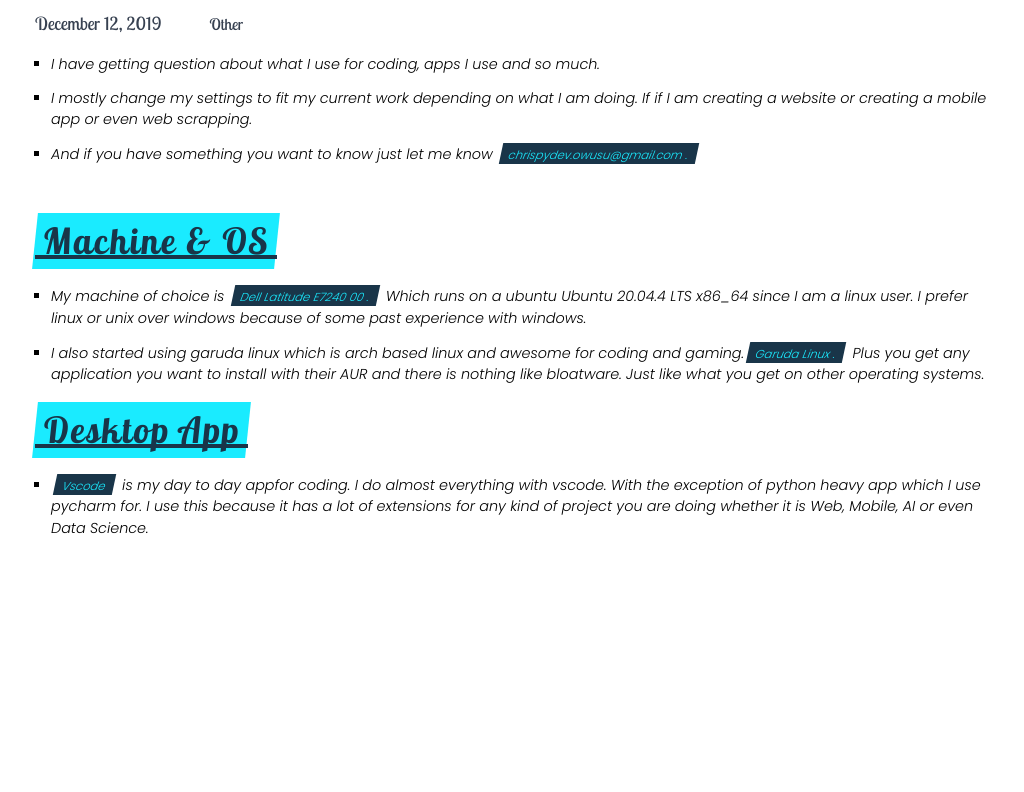
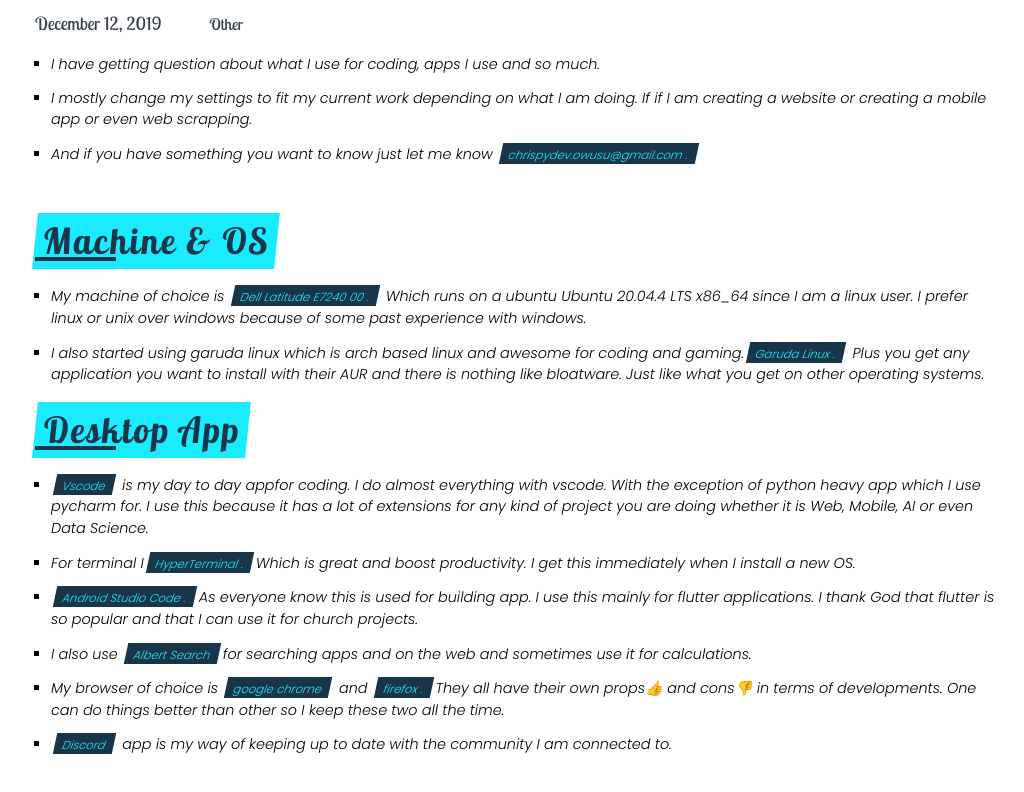
Before and after one commit to chrispydev/chrispydev-old, a Next.js app: page /uses in a window 1280 px wide. Shown: the part 731-1523 px from the top of the page, without its empty margins (117-1141 px from the left). Before the commit the page ends 1311 px from the top, so only its background shows below. Built offline with nearby package versions, Linux system fonts and the light colour scheme; what tailwindcss-selection-variant would draw is missing.

Commit message:
Competed Desktop apps

```diff
--- a/components/Form.js
+++ b/components/Form.js
@@ -49,7 +49,7 @@
           alert(
             'took too long to send check internet connection and resend message'
           );
-        }, 10000);
+        }, 8000);
       }
     } catch (error) {
       setShow(false);
@@ -82,6 +82,7 @@
                   onChange={(e) => {
                     setFirstName(e.target.value);
                   }}
+                  required
                   value={firstName}
                   type='text'
                   name='first-name'
@@ -102,6 +103,7 @@
                   onChange={(e) => {
                     setLastName(e.target.value);
                   }}
+                  required
                   value={lastName}
                   type='text'
                   name='last-name'
@@ -122,6 +124,7 @@
                   onChange={(e) => {
                     setEmail(e.target.value);
                   }}
+                  required
                   value={email}
                   type='email'
                   name='email-address'
@@ -149,6 +152,7 @@
                   onChange={(e) => {
                     setPhoneNumber(e.target.value);
                   }}
+                  required
                   value={phoneNumber}
                   type='tel'
                   name='subject'
@@ -168,6 +172,7 @@
                   onChange={(e) => {
                     setSubject(e.target.value);
                   }}
+                  required
                   value={subject}
                   type='text'
                   name='subject'
@@ -199,8 +204,7 @@
                 firstName.length === 0 &&
                 lastName.length === 0 &&
                 email.length === 0 &&
-                subject.length === 0 &&
-                message.length === 0
+                subject.length === 0
                   ? true
                   : false
               }
--- a/components/Heading.js
+++ b/components/Heading.js
@@ -3,14 +3,14 @@
     <div
       className={
         center
-          ? `relative w-[max-content] mx-auto flex justify-center  items-center`
-          : `relative w-[max-content]  flex justify-start items-center`
+          ? `relative  mx-auto flex justify-center  items-center`
+          : `relative   flex justify-start items-center`
       }
     >
       <h1 className='font-lobsterTwo text-4xl font-black capitalize text-center text-primary bg-secondary max-w-max transform -skew-x-6 p-2 tracking-wider'>
         {headingText}
       </h1>
-      <span className='absolute w-full h-1 bg-primary bottom-2.5 lef-1/2'></span>
+      <span className='absolute w-1/12 h-1 bg-primary bottom-2 lef-1/2'></span>
     </div>
   );
 }
--- a/pages/uses.js
+++ b/pages/uses.js
@@ -72,7 +72,56 @@
                 you are doing whether it is Web, Mobile, AI or even Data
                 Science.
               </li>
+              <li>
+                For terminal I
+                <a href='https://hyper.is/'>
+                  <HighlightText highlightText='HyperTerminal .' />
+                </a>
+                Which is great and boost productivity. I get this immediately
+                when I install a new OS.
+              </li>
+              <li>
+                <a href='https://developer.android.com/studio/intro'>
+                  <HighlightText highlightText='Android Studio Code .' />
+                </a>
+                As everyone know this is used for building app. I use this
+                mainly for flutter applications. I thank God that flutter is so
+                popular and that I can use it for church projects.
+              </li>
+              <li>
+                I also use{' '}
+                <a href='https://albertlauncher.github.io/installing/'>
+                  <HighlightText highlightText='Albert Search' />
+                </a>
+                for searching apps and on the web and sometimes use it for
+                calculations.
+              </li>
+              <li>
+                My browser of choice is{' '}
+                <a href='https://www.google.com/chrome/?brand=BNSD&gclid=Cj0KCQiAmeKQBhDvARIsAHJ7mF4Gde837R05zmnze00ChHTZ9gKEkYSP3SPhPc0Igt-hWueYVAqYET0aAnaZEALw_wcB&gclsrc=aw.ds'>
+                  <HighlightText highlightText=' google chrome' />
+                </a>{' '}
+                and{' '}
+                <a href='https://www.mozilla.org/en-US/firefox/new/'>
+                  <HighlightText highlightText='firefox .' />
+                </a>
+                They all have their own props👍 and cons👎 in terms of
+                developments. One can do things better than other so I keep
+                these two all the time.
+              </li>
+              <li>
+                <a href='https://discord.com/'>
+                  <HighlightText highlightText='Discord' />
+                </a>{' '}
+                app is my way of keeping up to date with the community I am
+                connected to.
+              </li>
             </ul>
+            {/* <Heading center={false} headingText='Hosting Service' />
+            <ul className='uses-container'>
+              <li>
+              </li>
+            </ul> */}
           </div>
         </div>
       </div>
```
